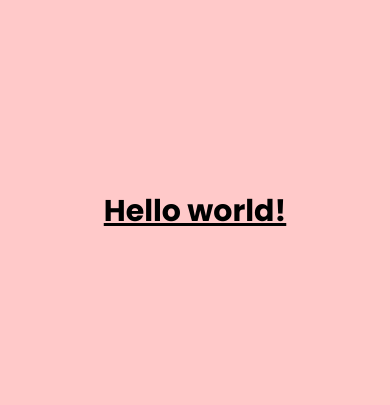
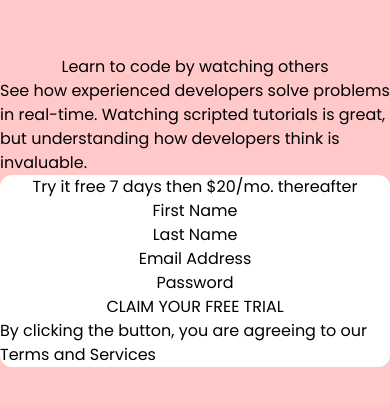
Before and after one commit to fkrunic/frontend-mentor-intro-component-sign-up-form, a Vue app: page / in a window 390 px wide. Shown: the part 211-616 px from the top of the page. Built offline with nearby package versions, Linux system fonts and the light colour scheme.

Commit message:
basic mobile structure

```diff
--- a/src/App.vue
+++ b/src/App.vue
@@ -8,8 +8,57 @@ onMounted(() => {
 
 <template>
   <div class="flex items-center justify-center min-h-screen">
-    <h1 className="text-3xl font-bold underline">
-      Hello world!
-    </h1>
+
+    <!-- Page Layout -->
+    <div class="flex flex-col items-center">
+
+      <!-- Callout -->
+      <div class="flex flex-col items-center">
+        <p>Learn to code by watching others</p>
+        <p>
+          See how experienced developers solve problems in real-time.
+          Watching scripted tutorials is great, but understanding how
+          developers think is invaluable.
+        </p>
+      </div>
+
+      <!-- Interactive -->
+      <div class="flex flex-col items-center bg-white rounded-xl">
+
+        <!-- Free Trial Banner -->
+        <div class="flex flex-row">
+          <p>
+            <span>Try it free 7 days</span> then $20/mo. thereafter
+          </p>
+        </div>
+
+        <!-- Sign-up Form -->
+        <div class="flex flex-col items-center">
+          <div>
+            <p>First Name</p>
+          </div>
+          <div>
+            <p>Last Name</p>
+          </div>
+          <div>
+            <p>Email Address</p>
+          </div>
+          <div>
+            <p>Password</p>
+          </div>
+        </div>
+
+        <!-- Claim Button -->
+        <div>
+          <p>CLAIM YOUR FREE TRIAL</p>
+        </div>
+
+        <!-- Terms and Services -->
+        <p>
+          By clicking the button, you are agreeing to
+          our <span>Terms and Services</span>
+        </p>
+      </div>
+    </div>
   </div>
 </template>
--- a/tailwind.config.js
+++ b/tailwind.config.js
@@ -17,7 +17,8 @@ export default {
       green: 'hsl(154, 59%, 51%)',
       blue: 'hsl(248, 32%, 49%)',
       'dark-blue': 'hsl(249, 10%, 26%)',
-      'grayish-blue': 'hsl(246, 25%, 77%)'
+      'grayish-blue': 'hsl(246, 25%, 77%)',
+      white: 'hsl(0, 0%, 100%)'
     },
     backgroundImage: {
       'desktop-wallpaper': "url('./assets/bg-intro-desktop.png')",
```
